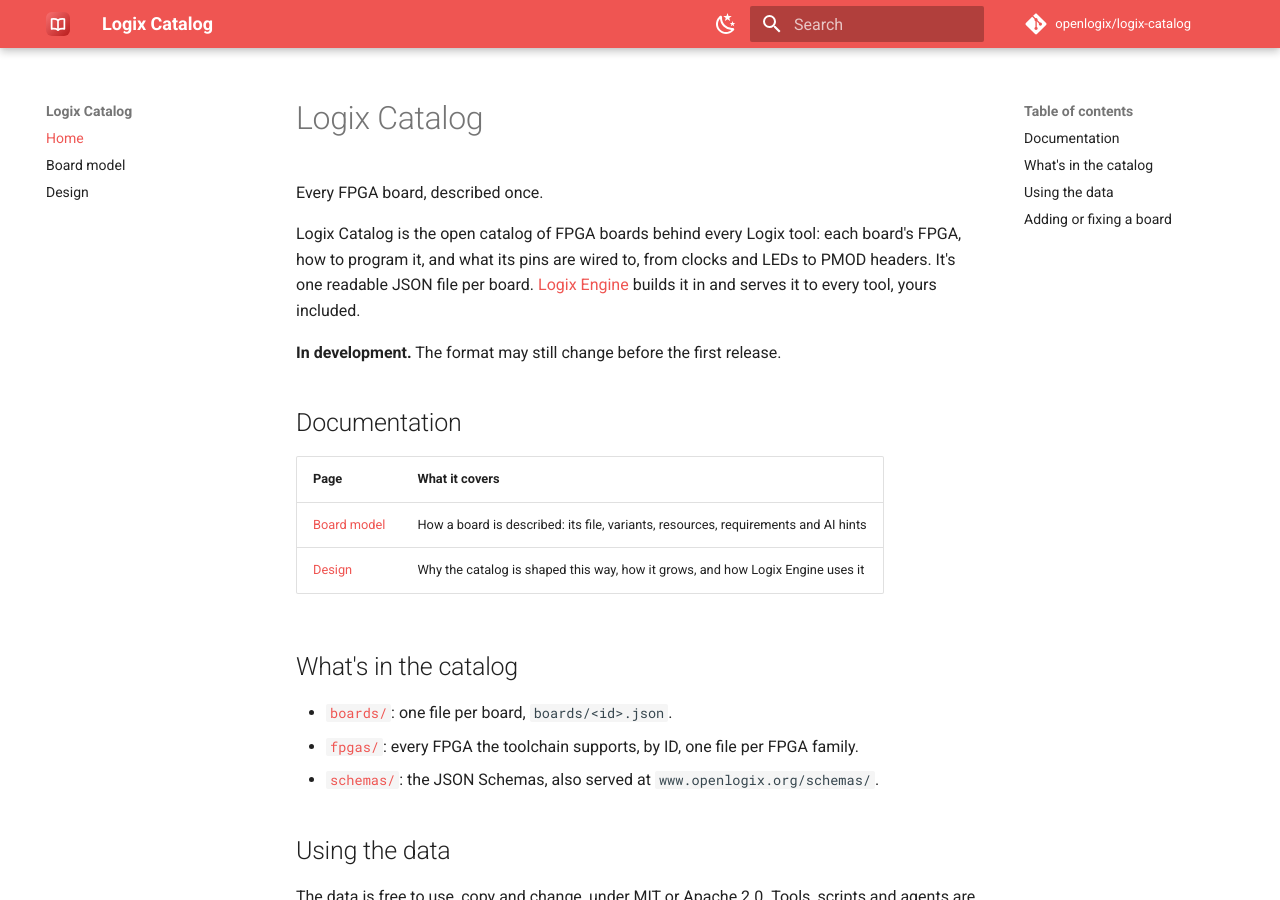
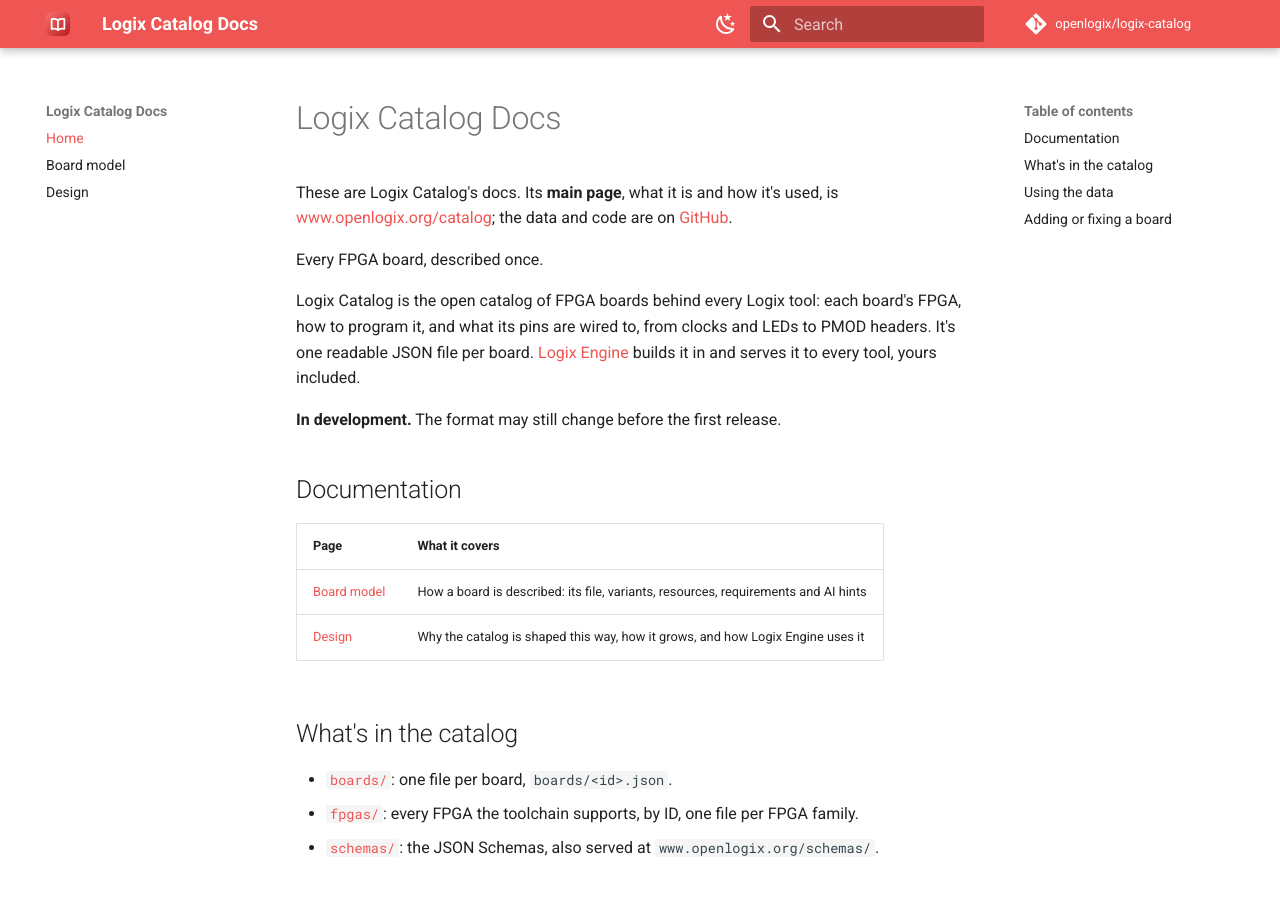
Before and after one commit to openlogix/logix-catalog, an MkDocs documentation site: the page built from docs/index.md, in a window 1280 px wide and 900 px high. Built offline with MkDocs 1.6.1 and Material for MkDocs 9.7.7, drawn with Linux system fonts in a browser that asks for light colours; comment, search, counter and statistics services are not loaded.

Commit message:
Entry points: Logix Catalog Docs, linked to the main page and GitHub
The docs site is "Logix Catalog Docs" and its home page names the main
page (www.openlogix.org/catalog/) and GitHub; the README starts with
links to the main page and the docs.

Co-Authored-By: Claude Opus 5.5 <noreply@anthropic.com>

```diff
--- a/docs/index.md
+++ b/docs/index.md
@@ -1,4 +1,8 @@
-# Logix Catalog
+# Logix Catalog Docs
+
+These are Logix Catalog's docs. Its **main page**, what it is and how it's
+used, is [www.openlogix.org/catalog](https://www.openlogix.org/catalog/);
+the data and code are on [GitHub](https://github.com/openlogix/logix-catalog).
 
 Every FPGA board, described once.
 
--- a/mkdocs.yml
+++ b/mkdocs.yml
@@ -1,7 +1,8 @@
 # The Logix Catalog documentation, published to GitHub Pages by
 # .github/workflows/publish-docs.yaml at www.openlogix.org/logix-catalog/.
 # Pages are in docs/.
-site_name: Logix Catalog
+# "Docs" in the name: this is the docs, not the product's main page.
+site_name: Logix Catalog Docs
 site_description: 'Every FPGA board, described once. The open catalog of FPGA boards behind every Logix tool.'
 site_url: https://openlogix.github.io/logix-catalog/
 repo_url: https://github.com/openlogix/logix-catalog
```
Also changed, not shown: CLAUDE.md (+1 -1 lines), README.md (+3 -3 lines).
